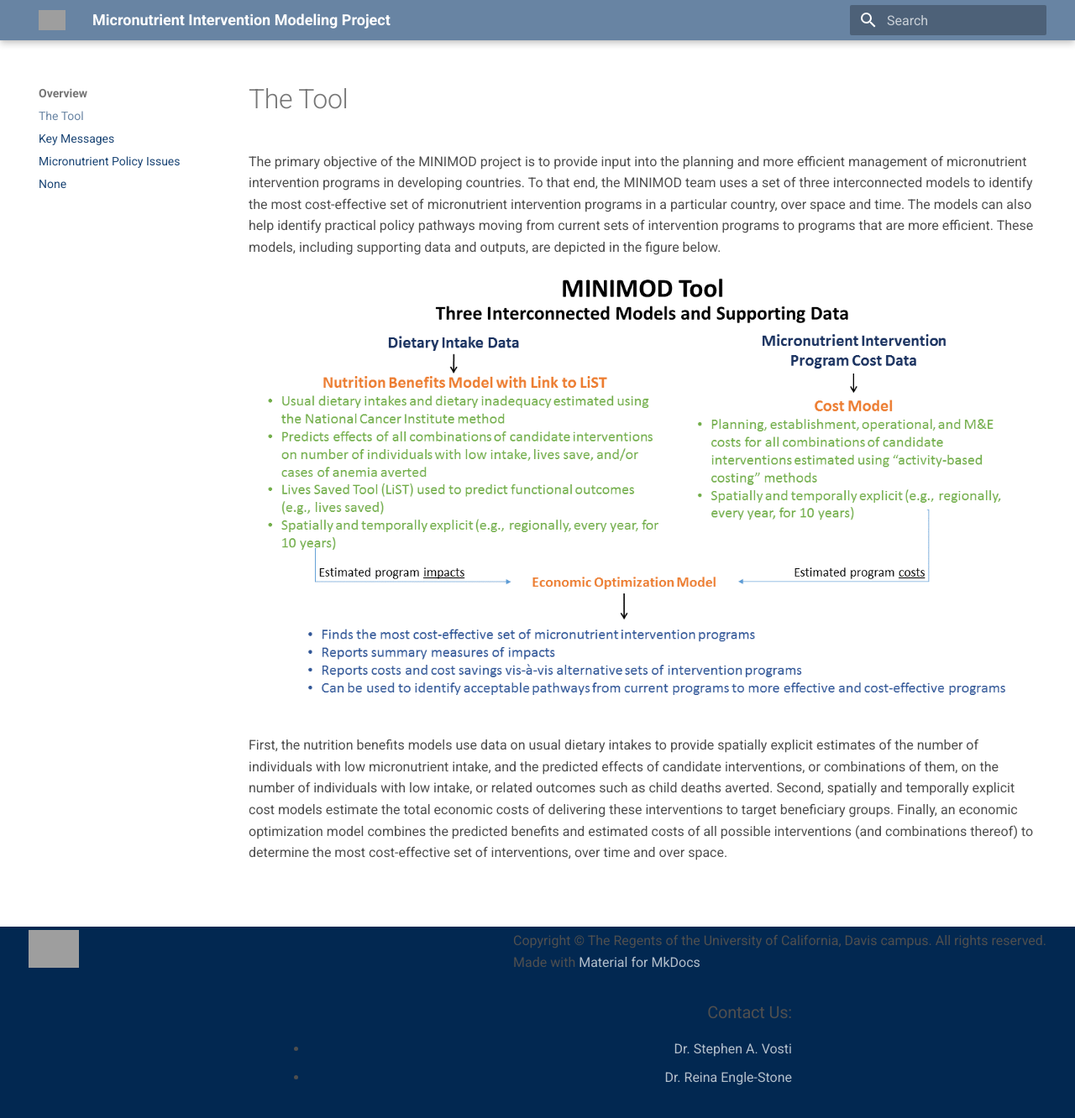
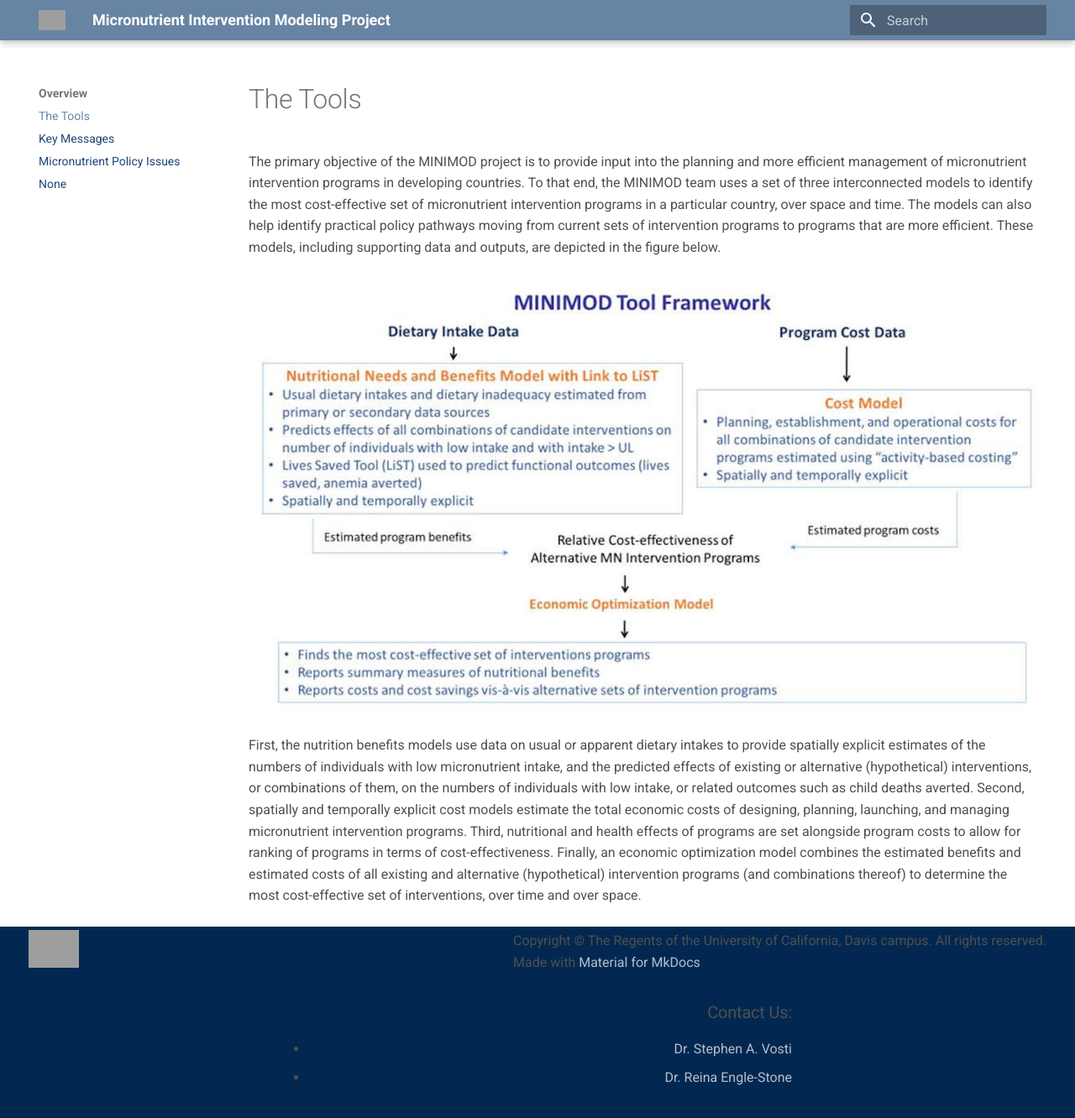
Before and after one commit to minimod-nutrition/minimod-website, an MkDocs documentation site: the page built from docs/overview/tool.md, in a window 1280 px wide and 1348 px high. Shown: the top 1332 px of the window at 84% size. Built offline with MkDocs 1.6.1 and Material for MkDocs 9.7.7, drawn with Linux system fonts in a browser that asks for light colours; nearby versions of some CDN libraries; grey boxes are pictures that could not be loaded.

Commit message:
updated overview

```diff
--- a/docs/overview/tool.md
+++ b/docs/overview/tool.md
@@ -5,6 +5,6 @@ hide:
 
 The primary objective of the MINIMOD project is to provide input into the planning and more efficient management of micronutrient intervention programs in developing countries. To that end, the MINIMOD team uses a set of three interconnected models to identify the most cost-effective set of micronutrient intervention programs in a particular country, over space and time. The models can also help identify practical policy pathways moving from current sets of intervention programs to programs that are more efficient. These models, including supporting data and outputs, are depicted in the figure below.
 
-![](../pictures/models_generic_sv_11_10_17.png__1280x720_q85_crop_subsampling-2_upscale.png)
+![](../pictures/minimod_framework_model.jpeg)
 
-First, the nutrition benefits models use data on usual dietary intakes to provide spatially explicit estimates of the number of individuals with low micronutrient intake, and the predicted effects of candidate interventions, or combinations of them, on the number of individuals with low intake, or related outcomes such as child deaths averted. Second, spatially and temporally explicit cost models estimate the total economic costs of delivering these interventions to target beneficiary groups. Finally, an economic optimization model combines the predicted benefits and estimated costs of all possible interventions (and combinations thereof) to determine the most cost-effective set of interventions, over time and over space.
+First, the nutrition benefits models use data on usual or apparent dietary intakes to provide spatially explicit estimates of the numbers of individuals with low micronutrient intake, and the predicted effects of existing or alternative (hypothetical) interventions, or combinations of them, on the numbers of individuals with low intake, or related outcomes such as child deaths averted. Second, spatially and temporally explicit cost models estimate the total economic costs of designing, planning, launching, and managing micronutrient intervention programs.  Third, nutritional and health effects of programs are set alongside program costs to allow for ranking of programs in terms of cost-effectiveness.  Finally, an economic optimization model combines the estimated benefits and estimated costs of all existing and alternative (hypothetical) intervention programs (and combinations thereof) to determine the most cost-effective set of interventions, over time and over space.
--- a/mkdocs.yml
+++ b/mkdocs.yml
@@ -3,7 +3,7 @@ site_name: "Micronutrient Intervention Modeling Project"
 nav:
   - Home: index.md
   - Overview:
-    - The Tool: overview/tool.md
+    - The Tools: overview/tool.md
     - Key Messages: overview/key_messages.md
     - overview/policy_issues.md
     - overview/outreach.md
```
Also changed, not shown: docs/pictures/minimod_framework_model.jpeg (added).
